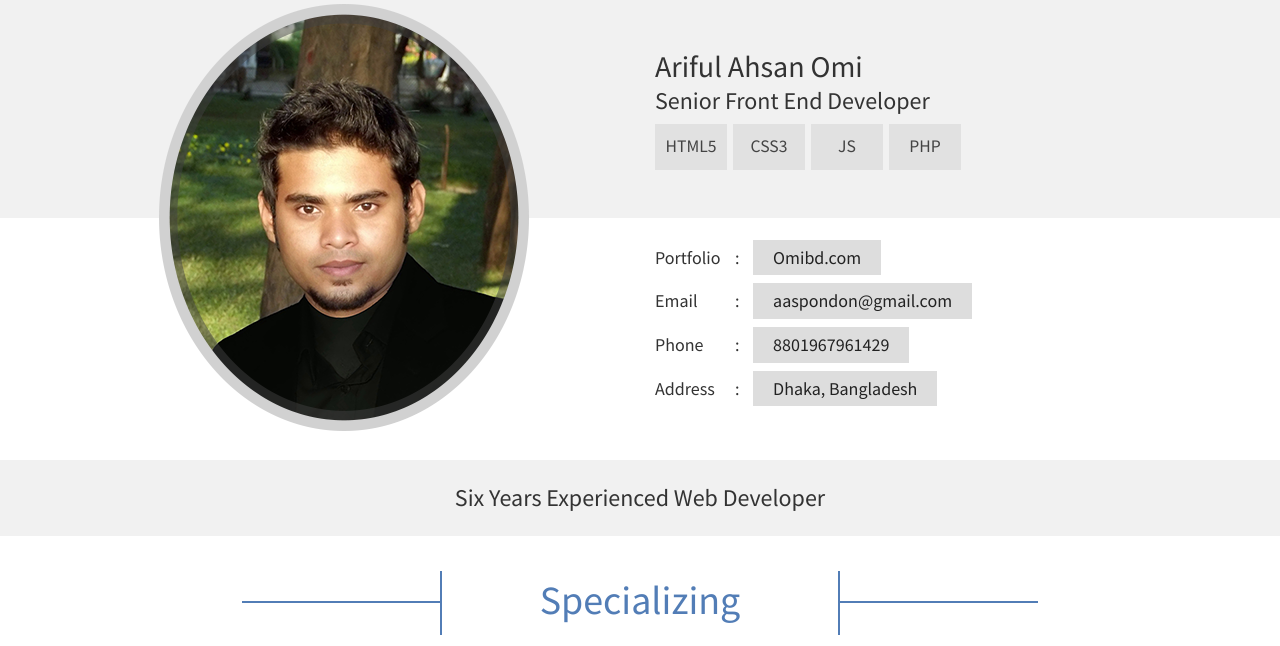
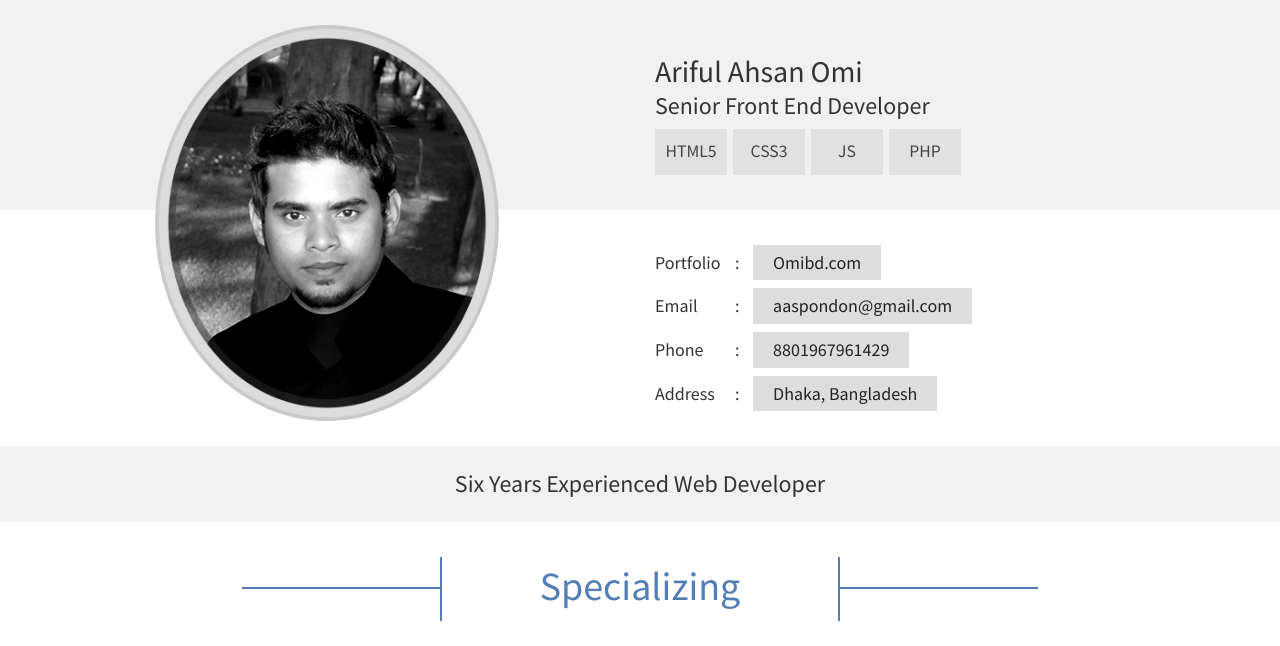
Before and after one commit to ArifulAhsan/ArifulAhsan.github.io, a PHP site: page / in a window 1280 px wide. Shown: the top 646 px of the page. Run offline with PHP 8.4, Linux system fonts and the light colour scheme; some libraries are stand-ins or nearby versions.

Commit message:
Update style.css

```diff
--- a/css/style.css
+++ b/css/style.css
@@ -53,11 +53,23 @@ Start Omi Cv
 	background: #f1f1f1;
 }
 .omi_img{
+	display: block;
 	max-width: 344px;
-	padding: 15px 0;
+	padding: 0px;
+	margin-top: 25px;
+	background: #c1c1c1;
+	border-radius: 50%;
+	-webkit-filter: grayscale(100%) brightness(99%) contrast(116%);
+	filter: grayscale(100%) brightness(99%) contrast(116%);
+	-webkit-transition: all 0.8s;
+	transition: all 0.8s;
+}
+.omi_img:hover{
+	-webkit-filter: grayscale(0%) brightness(100%) contrast(100%);
+	filter: grayscale(0%) brightness(100%) contrast(100%);
 }
 .omi_pro{
-	padding-top: 50px;
+	padding-top: 55px;
 }
 .omi_pro h2{
 	margin-bottom: 0;
```
